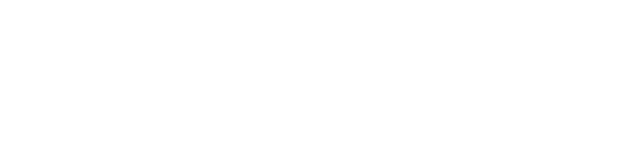
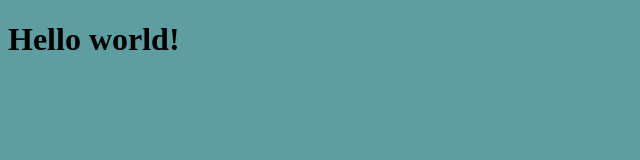
Before and after one commit to MikaelKarttunen/web-tekniikat_testi1, a plain HTML site: page index.html in a window 1280 px wide. Shown: the whole page, without its empty margins (0-640 px from the left). Drawn offline with Linux system fonts and the light colour scheme.

Commit message:
muutoksia

```diff
--- a/index.html
+++ b/index.html
@@ -6,9 +6,10 @@
     <meta name="viewport" content="width=device-width, initial-scale=1.0">
     <title>rojekti</title>
     <link rel="stylesheet" href="styles.css">
-    <script src="javascript.js"></script>
+    <script src="javascript.js">juu</script>
 </head>
 <body>
+    <h1 id="teksti" onclick="myFunction()">Hello world!</h1>
 
 </body>
 </html>
--- a/javascript.js
+++ b/javascript.js
@@ -0,0 +1,3 @@
+function myFunction(){
+    document.getElementById("teksti").style.color = "red";
+}
--- a/styles.css
+++ b/styles.css
@@ -0,0 +1,3 @@
+html{
+    background-color: cadetblue;
+}
```
